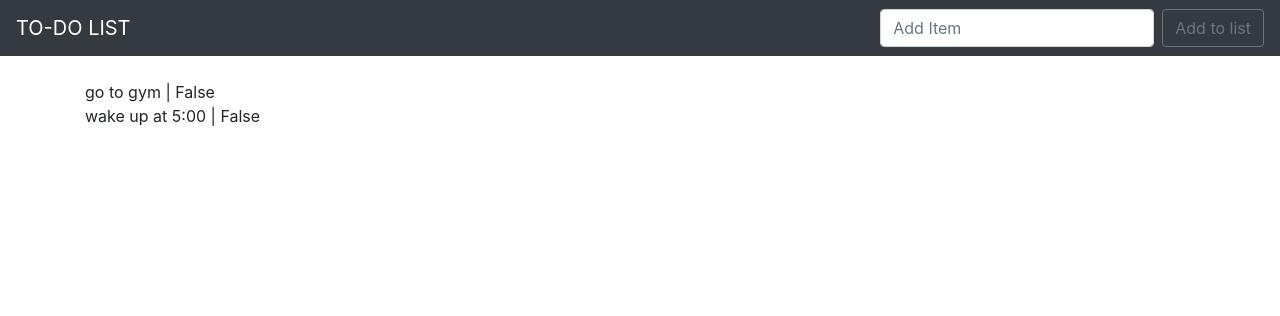
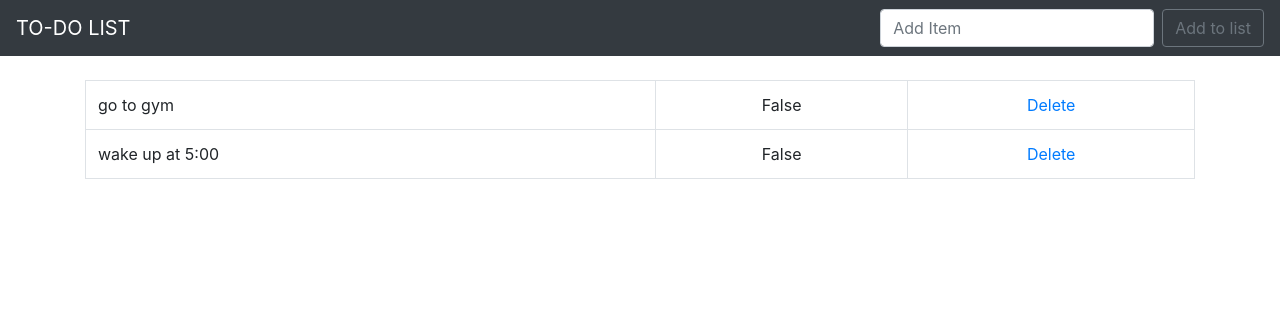
Before and after one commit to ayushkr07/todo_list_app, a Django app: page / in a window 1280 px wide. Shown: the top 316 px of the page. Run offline with Django 3.2, Linux system fonts and the light colour scheme; data comes from the database, SQL or seed files in the repository; both versions use the stored data as it was after the commit; some libraries are stand-ins or nearby versions.

Commit message:
added deletion feature

```diff
--- a/todo_list/templates/todo_list/home.html
+++ b/todo_list/templates/todo_list/home.html
@@ -13,9 +13,16 @@
     {% endif %}
 
     {% if all_items %}
+        <table class="table table-bordered">
         {% for things in all_items %}
-            {{things.item}} | {{things.completed}}<br>
+            <tr>
+            <td>{{ things.item }}</td>
+            <td><center>{{things.completed}}</center></td>
+                <td><center><a href="{% url 'delete' things.id %}">Delete</a></center></td>
+            </tr>
         {% endfor %}
+        </table>
+
     {% endif %}
 
 
--- a/todo_list/urls.py
+++ b/todo_list/urls.py
@@ -3,4 +3,5 @@ from . import views
 
 urlpatterns = [
     path('',views.home,name='home'),
+    path('delete/<list_id>',views.delete,name="delete"),
 ]
--- a/todo_list/views.py
+++ b/todo_list/views.py
@@ -13,7 +13,12 @@ def home(request):
             all_items=List.objects.all
             messages.success(request,('Item added!'))
             return render(request,'todo_list/home.html',{'all_items':all_items})
-
     else:
         all_items=List.objects.all
         return render(request,'todo_list/home.html',{'all_items':all_items})
+
+def delete(request,list_id):
+    item=List.objects.get(pk=list_id)
+    item.delete()
+    messages.success(request,('Item deleted!'))
+    return redirect('home')
```
Also changed, not shown: db.sqlite3.
